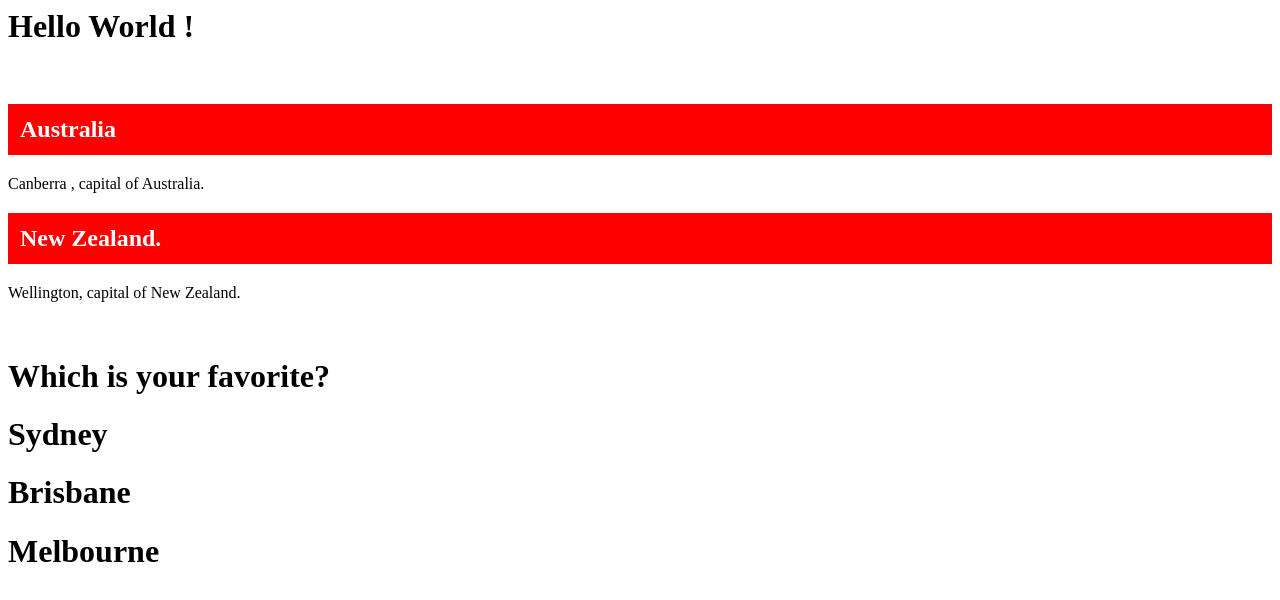
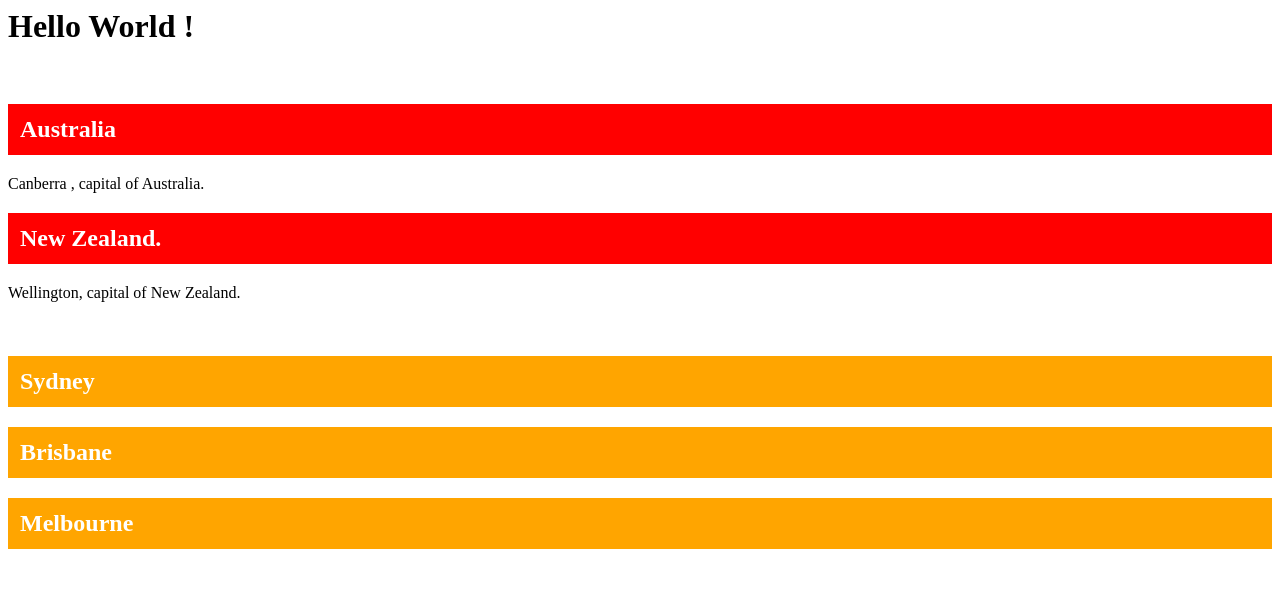
Before and after one commit to RSaba71/Html-alternate-colour-coding, a plain HTML site: page index.html in a window 1280 px wide. Drawn offline with Linux system fonts and the light colour scheme.

Commit message:
Update index.html

```diff
--- a/index.html
+++ b/index.html
@@ -6,6 +6,11 @@
     color: white;
     padding: 12px;
 }
+
+ #town {
+    background-color: orange;
+    color: white;
+    padding: 12px;
 
 </style>
 
@@ -22,11 +27,11 @@
 
        <h2 class="town">New Zealand.</h2>
        <p>Wellington, capital of New Zealand.</p>
-       <br>
-       <h1>Which is your favorite?</h1>
-       <h1 id="town">Sydney</h1>
-       <h1 id="town">Brisbane</h1>
-       <h1 id="town">Melbourne</h1>
+       <br/>
+
+       <h2 id="town">Sydney</h2>
+       <h2 id="town">Brisbane</h2>
+       <h2 id="town">Melbourne</h2>
 
     </div>
   </body>
```
